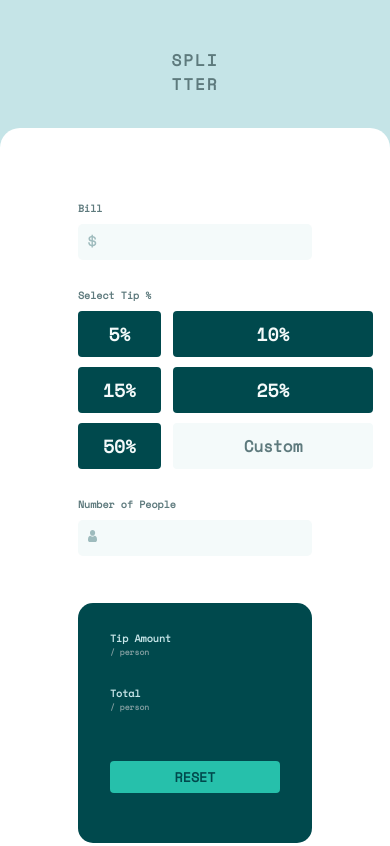
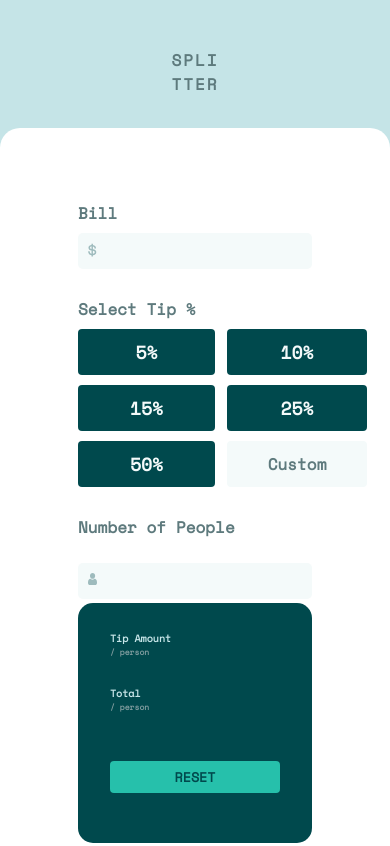
Before and after one commit to amarealcoder/tip-calculator, a plain HTML site: page index.html in a window 390 px wide. Shown: the top 846 px of the page. Drawn offline with nearby package versions, Linux system fonts and the light colour scheme.

Commit message:
Fourth Commit

```diff
--- a/style.css
+++ b/style.css
@@ -200,11 +200,11 @@ input:focus {
     height: 40%;
   }
   .custom-btn {
-    width: 200px;
+    width: 140px;
   }
   .btn {
-    padding: 10px 25px;
-    width: 100%;
+    padding: 10px 52px;
+    /* width: 100%; */
   }
   .section-right {
     margin-top: 90px;
@@ -216,6 +216,9 @@ input:focus {
   }
   .reset-btn {
     margin-top: 3rem;
+  }
+  .left-ptag {
+    font-size: 16px;
   }
 }
 @media (min-width: 502px) and (max-width: 1036px) {
```
